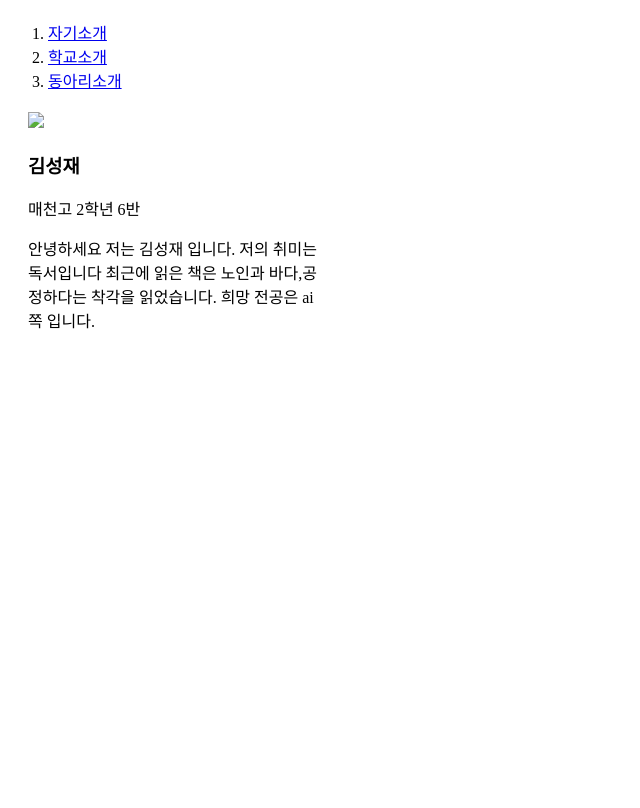
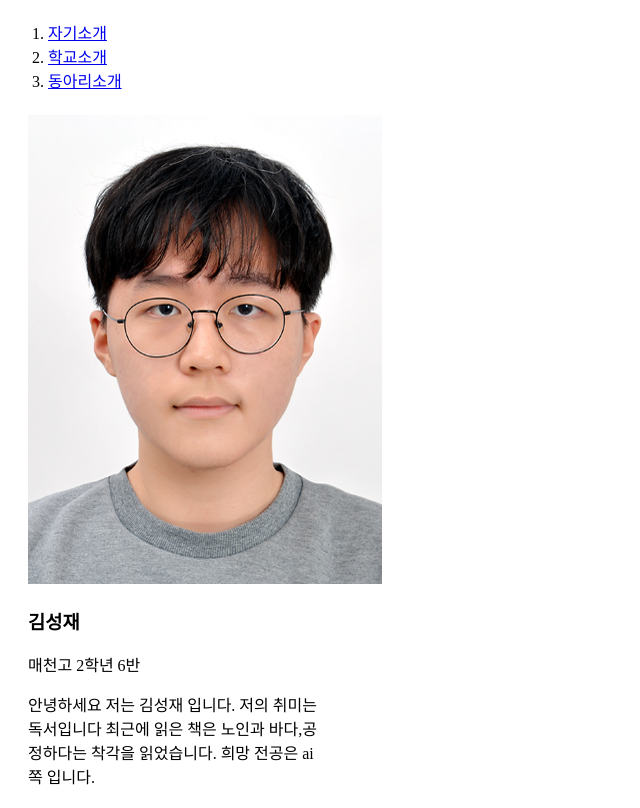
Before and after one commit to KSJ0123/my-first-web-site-1, a plain HTML site: page 1.html in a window 1280 px wide. Shown: the part 60-868 px from the top of the page, without its empty margins (0-640 px from the left). Before the commit the page ends 800 px from the top, so only its background shows below. Drawn offline with Linux system fonts and the light colour scheme.

Commit message:
Update 1.html

```diff
--- a/1.html
+++ b/1.html
@@ -14,7 +14,7 @@
         <li><a href="3.html"> 동아리소개 </a></li>
     </ol>
     <div style="width: 300px; margin:20px ;">
-        <img src="./img/1711762972849.jpg" class="profile">
+        <img src="1711762972849.jpg" class="profile">
         <h3 class="name">김성재</h3>
         <p class="content">매천고 2학년 6반</p>
         <p>안녕하세요 저는 김성재 입니다. 저의 취미는 독서입니다
```
